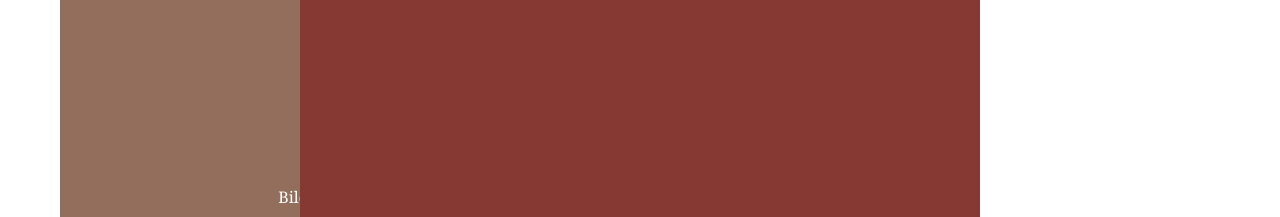
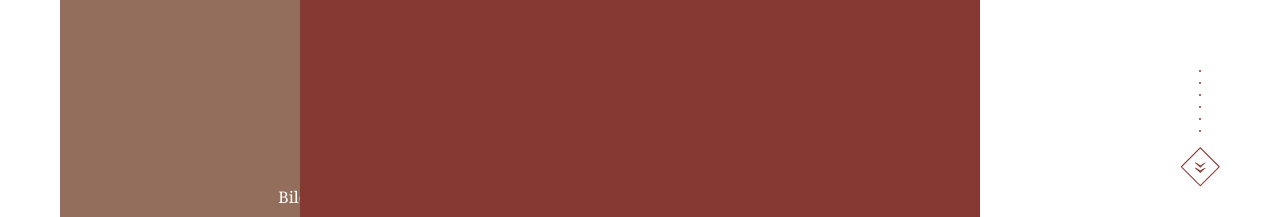
Before and after one commit to ugrupp/gasthaus-zur-muehle, a Next.js app: page / in a window 1280 px wide. Shown: the part 583-800 px from the top of the page. Built offline with nearby package versions, Linux system fonts and the light colour scheme.

Commit message:
feat: implement scroll indicator

```diff
--- a/src/components/container.tsx
+++ b/src/components/container.tsx
@@ -3,13 +3,14 @@ interface ContainerProps {
   classNameInner?: string;
 }
 
-const Container: React.FC<ContainerProps> = ({
+const Container: React.FC<ContainerProps & React.HTMLProps<HTMLDivElement>> = ({
   children,
   className = "",
   classNameInner = "",
+  ...props
 }) => {
   return (
-    <div className={`px-20 sm:px-30 lg:px-60 ${className}`}>
+    <div className={`px-20 sm:px-30 lg:px-60 ${className}`} {...props}>
       <div className={`max-w-7xl mx-auto ${classNameInner}`}>{children}</div>
     </div>
   );
--- a/src/components/restaurant.tsx
+++ b/src/components/restaurant.tsx
@@ -2,9 +2,11 @@ import classNames from "classnames";
 import parse from "html-react-parser";
 import Image from "next/image";
 import React, { useEffect, useRef, useState } from "react";
+import ArrowsRight from "../assets/icons/arrows-right.svg";
 import data from "../data/index.json";
 import richtextStyles from "../styles/richtext.module.css";
 import Container from "./container";
+import Dot from "./dot";
 import SectionHeading from "./section-heading";
 
 interface RestaurantSectionProps {
@@ -24,7 +26,10 @@ const RestaurantSection: React.FC<RestaurantSectionProps> = ({
 
   const updateHeroImageHeight = () => {
     !!topSentinelRef.current &&
-      setHeroImageHeight(window.innerHeight - topSentinelRef.current.offsetTop);
+      setHeroImageHeight(
+        window.innerHeight -
+          (topSentinelRef.current.getBoundingClientRect().top + window.scrollY)
+      );
   };
 
   useEffect(() => {
@@ -41,6 +46,7 @@ const RestaurantSection: React.FC<RestaurantSectionProps> = ({
     <section id={id} className={className}>
       {/* Top images */}
       <Container>
+        <div className="relative">
           {/* Hero image */}
           <div
             className="px-20 md:px-100 max-w-2xl mx-auto box-content relative"
@@ -53,6 +59,31 @@ const RestaurantSection: React.FC<RestaurantSectionProps> = ({
               }}
             >
               Hero-Bild
+            </div>
+          </div>
+
+          {/* Scroll indicator */}
+          <div className="absolute right-0 bottom-30 hidden md:block">
+            <a href="#content" className="block text-red-ci">
+              {/* Label */}
+              <span className="sr-only">Nach unten scrollen</span>
+
+              {/* Decor */}
+              <div className="flex flex-col items-center gap-15">
+                {/* Dots */}
+                <div className="flex flex-col gap-10">
+                  <Dot />
+                  <Dot />
+                  <Dot />
+                  <Dot />
+                  <Dot />
+                  <Dot />
+                </div>
+
+                {/* Icon */}
+                <ArrowsRight className="block h-40 w-40 rotate-90" />
+              </div>
+            </a>
           </div>
         </div>
 
@@ -93,7 +124,7 @@ const RestaurantSection: React.FC<RestaurantSectionProps> = ({
       </Container>
 
       {/* Headline */}
-      <Container className="mt-40 md:-mt-112 relative">
+      <Container className="mt-40 md:-mt-112 relative" id="content">
         <SectionHeading heading={headline} />
       </Container>
 
```
Lines whose indentation alone changed are shown as unchanged.
